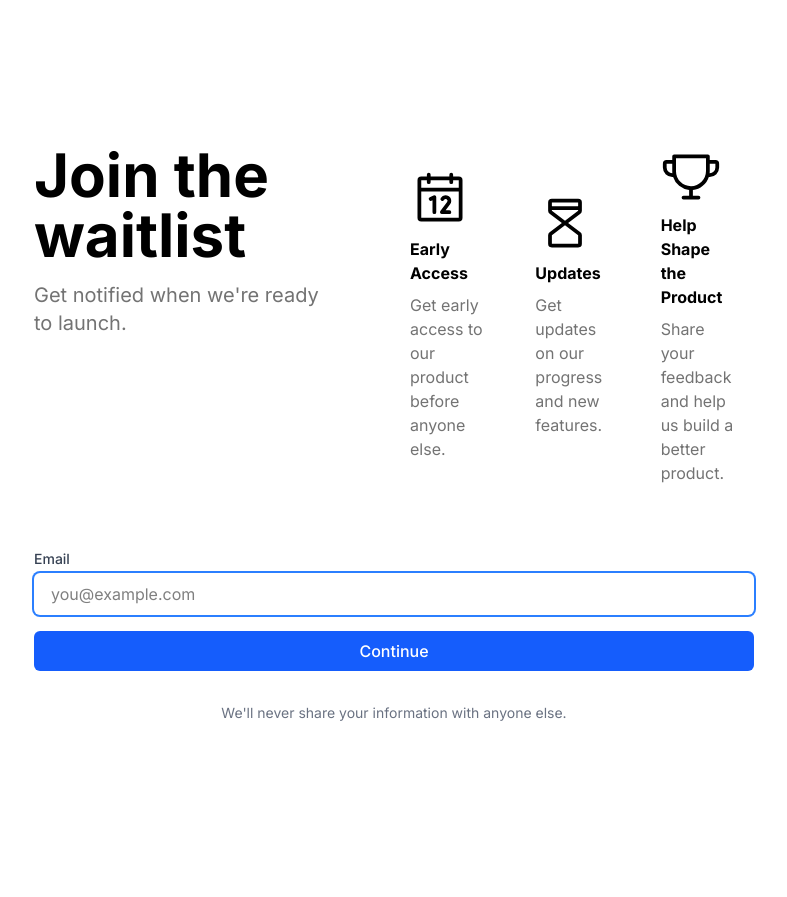
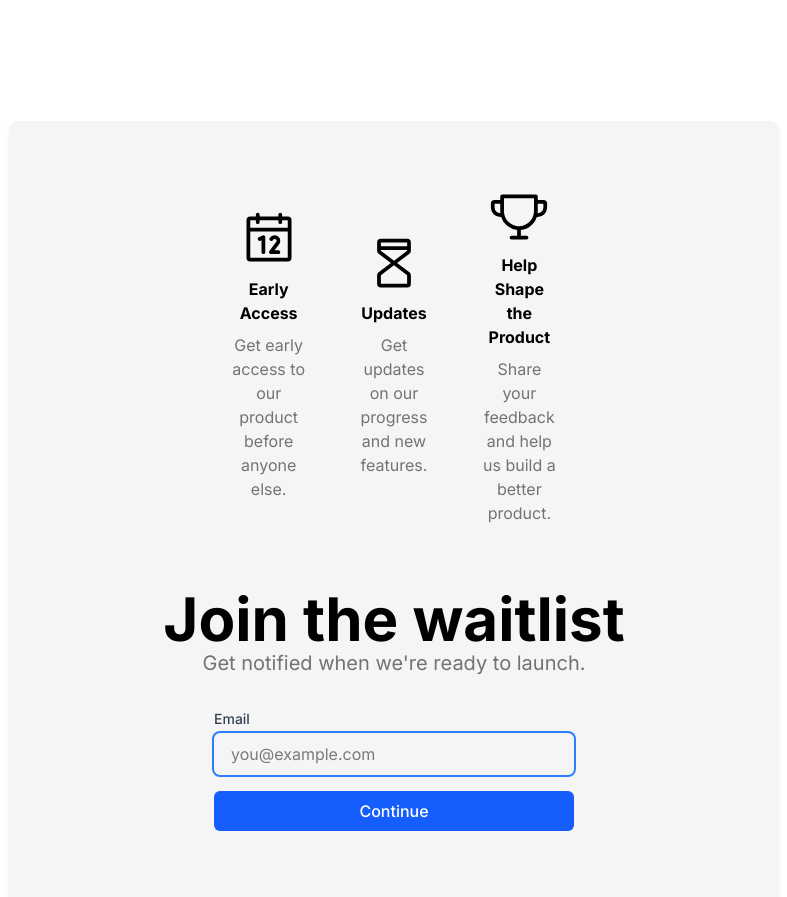
Before and after one commit to Lawrise/Nexus-Landing, a Next.js app: page / in a window 1280 px wide. Shown: the part 7120-8017 px from the top of the page, without its empty margins (246-1033 px from the left). Built offline with nearby package versions, Linux system fonts and the light colour scheme.

Commit message:
basic finish

```diff
--- a/src/app/layout.tsx
+++ b/src/app/layout.tsx
@@ -25,7 +25,7 @@ export default function RootLayout({
     <html lang="en" className={inter.className}>
       <body className="min-h-screen flex flex-col relative">
         <Header />
-        <main className="flex flex-col gap-y-8 md:gap-y-48 row-start-2 items-center py-8 px-8 sm:px-16 md:px-32 xl:px-64 relative">
+        <main className="flex flex-col gap-y-8 md:gap-y-48 row-start-2 items-center py-8 pb-32 px-8 sm:px-16 md:px-32 xl:px-64 relative">
           {children}
         </main>
         <footer className="flex justify-center items-center h-12 bg-gray-200">
--- a/src/app/page.tsx
+++ b/src/app/page.tsx
@@ -21,7 +21,6 @@ export default function Home() {
       <Cta />
       <Faq />
       <NotionLikeWaitlist />
-      <div className="h-[200px]">test</div>
     </>
   );
 }
--- a/src/components/Cta.tsx
+++ b/src/components/Cta.tsx
@@ -3,8 +3,8 @@ import { Button } from "@/components/ui/button";
 
 const Cta: React.FC = () => {
   return (
-	<section className="flex flex-col items-center justify-center  text-center bg-neutral-100 w-full rounded-md py-16 hover:outline-16 hover:outline-neutral-200">
-	<div className="w-1/2 flex flex-col items-center justify-center gap-4 gap-y-10">
+	<section className="flex flex-col items-center justify-center  shadow-md bg-neutral-100 w-full rounded-md py-16 hover:outline-16 hover:outline-neutral-200">
+	<div className="w-1/2 flex flex-col items-center justify-center text-center gap-4 gap-y-10">
 	  <h2 className="text-3xl sm:text-4xl md:text-6xl font-bold">
 		Join a Community of Learners & Stay Ahead
 	  </h2>
--- a/src/components/Faq.tsx
+++ b/src/components/Faq.tsx
@@ -1,9 +1,7 @@
 import React, { useState } from "react";
 import { motion, AnimatePresence } from "framer-motion";
-import FeatureHeader from "./Presentation/SectionsHeader";
+import SectionHeader from "./Presentation/SectionsHeader";
 import { FAQ_ICON, FAQ_QUESTIONS, FAQQuestionInterface } from "@/data";
-
-
 
 // FAQ Item component
 const FAQItem: React.FC<{ item: FAQQuestionInterface }> = ({ item }) => {
@@ -52,7 +50,7 @@ const FAQItem: React.FC<{ item: FAQQuestionInterface }> = ({ item }) => {
 const FAQ: React.FC = () => {
   return (
     <div className=" w-full  bg-white ">
-      <FeatureHeader
+      <SectionHeader
         title="FAQ"
         description="Get answers to the most common questions about Nexus."
         items={FAQ_ICON}
--- a/src/components/Presentation/AllFeatureSection.tsx
+++ b/src/components/Presentation/AllFeatureSection.tsx
@@ -1,11 +1,11 @@
 import { HoverEffect } from "@/components/ui/card-over-effect";
-import FeatureHeader from "@/components/Presentation/SectionsHeader";
+import SectionHeader from "@/components/Presentation/SectionsHeader";
 import { TARGET_USERS, FEATURES } from "@/data";
 
 const AllFeature: React.FC = () => {
   return (
     <section className="">
-      <FeatureHeader
+      <SectionHeader
         title="Blend all your study tools."
         description="Define what you want to learn and why it matters to you. Let us create a learning path that is tailored to you."
         link={{
--- a/src/components/Presentation/HabitSection.tsx
+++ b/src/components/Presentation/HabitSection.tsx
@@ -1,7 +1,7 @@
 import { PiHourglassHighFill } from "react-icons/pi";
 import { PiTrophy } from "react-icons/pi";
 import { PiCalendarDots } from "react-icons/pi";
-import FeatureHeader from "@/components/Presentation/SectionsHeader";
+import SectionHeader from "@/components/Presentation/SectionsHeader";
 
 const BENEFICES = [
   {
@@ -24,7 +24,7 @@ const BENEFICES = [
 const HabitFeature = () => {
   return (
     <section>
-      <FeatureHeader
+      <SectionHeader
         title="Make learning a habit."
         description="Learning isn’t just about consuming content—it’s about building a habit that sticks. Nexus helps you stay consistent with smart reminders and progress tracking."
         link={{ title: "Learn more about habit building", href: "#" }}
--- a/src/components/Presentation/LearningPathSection.tsx
+++ b/src/components/Presentation/LearningPathSection.tsx
@@ -1,7 +1,7 @@
 import { PiTarget } from "react-icons/pi";
 import { LuChartNoAxesCombined } from "react-icons/lu";
 import { PiCompass } from "react-icons/pi";
-import FeatureHeader from "@/components/Presentation/SectionsHeader";
+import SectionHeader from "@/components/Presentation/SectionsHeader";
 
 const BENEFICES = [
   {
@@ -25,7 +25,7 @@ const BENEFICES = [
 const LearningPathFeature = () => {
   return (
     <section>
-      <FeatureHeader
+      <SectionHeader
         title="Your study path, personalized."
         description="Tired of jumping between random tutorials, forgetting key concepts, and feeling stuck? Nexus builds your learning path for you."
         link={{ title: "More about the learning path", href: "#" }}
--- a/src/components/Presentation/SectionsHeader.tsx
+++ b/src/components/Presentation/SectionsHeader.tsx
@@ -2,26 +2,29 @@ import Link from "next/link";
 import React from "react";
 import { Button } from "../ui/button";
 import { LuArrowRight } from "react-icons/lu";
+import { cn } from "@/lib/utils";
 
 interface FeatureIconProps {
   icon: React.ReactNode;
   title: string;
   description: string;
+  className?: string;
 }
 
-const FeatureIcon: React.FC<FeatureIconProps> = ({
+export const FeatureIcon: React.FC<FeatureIconProps> = ({
   icon,
   title,
   description,
+  className,
 }) => (
-  <div className="flex flex-col justify-center items-start gap-y-2 text-start px-4">
+  <div className={cn("flex flex-col justify-center items-start gap-y-2 text-start px-4", className)}>
     {icon}
     <h3 className="font-bold">{title}</h3>
     <p className="text-neutral-500">{description}</p>
   </div>
 );
 
-interface FeatureHeaderProps {
+interface SectionHeaderProps {
   title: string;
   description: string;
   link?: {
@@ -35,7 +38,7 @@ interface FeatureHeaderProps {
   }[];
 }
 
-const FeatureHeader: React.FC<FeatureHeaderProps> = ({
+const SectionHeader: React.FC<SectionHeaderProps> = ({
   title,
   description,
   link,
@@ -79,4 +82,4 @@ const FeatureHeader: React.FC<FeatureHeaderProps> = ({
   </header>
 );
 
-export default FeatureHeader;
+export default SectionHeader;
--- a/src/components/Waitlist.tsx
+++ b/src/components/Waitlist.tsx
@@ -1,7 +1,10 @@
-import React, { useState } from 'react';
-import { motion, AnimatePresence } from 'framer-motion';
-import FeatureHeader from './Presentation/SectionsHeader';
-import { PiCalendar, PiHourglassHigh, PiTrophy } from 'react-icons/pi';
+import React, { useState } from "react";
+import { motion, AnimatePresence } from "framer-motion";
+import SectionHeader, { FeatureIcon } from "./Presentation/SectionsHeader";
+import { PiCalendar, PiHourglassHigh, PiTrophy } from "react-icons/pi";
+import Link from "next/link";
+import { Button } from "./ui/button";
+import { LuArrowRight } from "react-icons/lu";
 
 // TypeScript interface for form data
 interface FormData {
@@ -31,21 +34,23 @@ export const WAIT_LIST_ADVANTAGE = [
 
 const NotionLikeWaitlist: React.FC = () => {
   const [formData, setFormData] = useState<FormData>({
-    email: '',
-    name: '',
-    reason: ''
+    email: "",
+    name: "",
+    reason: "",
   });
   const [showSuccess, setShowSuccess] = useState(false);
   const [step, setStep] = useState(1);
   const [errors, setErrors] = useState<Partial<FormData>>({});
 
-  const handleChange = (e: React.ChangeEvent<HTMLInputElement | HTMLTextAreaElement>) => {
+  const handleChange = (
+    e: React.ChangeEvent<HTMLInputElement | HTMLTextAreaElement>
+  ) => {
     const { name, value } = e.target;
-    setFormData(prev => ({ ...prev, [name]: value }));
+    setFormData((prev) => ({ ...prev, [name]: value }));
 
     // Clear error for this field if it exists
     if (errors[name as keyof FormData]) {
-      setErrors(prev => ({ ...prev, [name]: undefined }));
+      setErrors((prev) => ({ ...prev, [name]: undefined }));
     }
   };
 
@@ -53,14 +58,14 @@ const NotionLikeWaitlist: React.FC = () => {
     const newErrors: Partial<FormData> = {};
 
     if (!formData.email) {
-      newErrors.email = 'Email is required';
+      newErrors.email = "Email is required";
     } else if (!/\S+@\S+\.\S+/.test(formData.email)) {
-      newErrors.email = 'Email is invalid';
+      newErrors.email = "Email is invalid";
     }
 
     if (step === 2) {
       if (!formData.name) {
-        newErrors.name = 'Name is required';
+        newErrors.name = "Name is required";
       }
     }
 
@@ -76,7 +81,7 @@ const NotionLikeWaitlist: React.FC = () => {
         setStep(2);
       } else {
         // Here you would typically send the data to your backend
-        console.log('Submitting waitlist request:', formData);
+        console.log("Submitting waitlist request:", formData);
         setShowSuccess(true);
       }
     }
@@ -87,11 +92,28 @@ const NotionLikeWaitlist: React.FC = () => {
   };
 
   return (
-    <div className="w-full mx-auto p-6 bg-white rounded-lg">
-      <FeatureHeader
-        title="Join the waitlist"
-        description="Get notified when we're ready to launch."
-        items={WAIT_LIST_ADVANTAGE} />
+    <div className="w-full flex flex-col items-center justify-center p-6 space-y-8 py-16 shadow-md bg-neutral-100 rounded-lg">
+
+	  <div className="grid grid-cols-3 gap-4 w-10/20 mb-16">
+        {WAIT_LIST_ADVANTAGE.map((advantage, index) => (
+          <FeatureIcon
+            key={index}
+            icon={advantage.icon}
+            title={advantage.title}
+            description={advantage.description}
+            className="flex flex-col justify-center items-center text-center"
+          />
+        ))}
+      </div>
+	  <div className="text-center">
+        <h1 className="text-3xl sm:text-4xl md:text-6xl font-bold">
+          Join the waitlist
+        </h1>
+        <p className="text-lg md:text-xl text-neutral-500">
+          Get notified when we're ready to launch.
+          <br className="hidden md:block" />
+        </p>
+      </div>
 
       <AnimatePresence mode="wait">
         {showSuccess ? (
@@ -101,13 +123,28 @@ const NotionLikeWaitlist: React.FC = () => {
             exit={{ opacity: 0, y: -10 }}
             className="text-center py-8"
           >
-            <div className="w-16 h-16 bg-green-100 rounded-full flex items-center justify-center mx-auto mb-4">
-              <svg className="w-8 h-8 text-green-500" fill="none" stroke="currentColor" viewBox="0 0 24 24" xmlns="http://www.w3.org/2000/svg">
-                <path strokeLinecap="round" strokeLinejoin="round" strokeWidth="2" d="M5 13l4 4L19 7"></path>
+            <div className=" h-16 bg-green-100 rounded-full flex items-center justify-center mx-auto mb-4">
+              <svg
+                className="w-8 h-8 text-green-500"
+                fill="none"
+                stroke="currentColor"
+                viewBox="0 0 24 24"
+                xmlns="http://www.w3.org/2000/svg"
+              >
+                <path
+                  strokeLinecap="round"
+                  strokeLinejoin="round"
+                  strokeWidth="2"
+                  d="M5 13l4 4L19 7"
+                ></path>
               </svg>
             </div>
-            <h3 className="text-xl font-medium text-gray-900 mb-2">You&apos;re on the list!</h3>
-            <p className="text-gray-600">We&apos;ll notify you when we&apos;re ready to launch.</p>
+            <h3 className="text-xl font-medium text-gray-900 mb-2">
+              You&apos;re on the list!
+            </h3>
+            <p className="text-gray-600">
+              We&apos;ll notify you when we&apos;re ready to launch.
+            </p>
           </motion.div>
         ) : (
           <motion.form
@@ -117,12 +154,15 @@ const NotionLikeWaitlist: React.FC = () => {
             exit={{ opacity: 0, x: step === 1 ? 20 : -20 }}
             transition={{ duration: 0.3 }}
             onSubmit={handleSubmit}
-            className="space-y-6"
+            className="space-y-6 w-1/2"
           >
             {step === 1 && (
               <div className="space-y-4">
                 <div>
-                  <label htmlFor="email" className="block text-sm font-medium text-gray-700 mb-1">
+                  <label
+                    htmlFor="email"
+                    className="block text-sm font-medium text-gray-700 mb-1"
+                  >
                     Email
                   </label>
                   <input
@@ -135,7 +175,9 @@ const NotionLikeWaitlist: React.FC = () => {
                     className="w-full px-4 py-2 border border-gray-300 rounded-md focus:outline-none focus:ring-2 focus:ring-blue-500 focus:border-transparent"
                     autoFocus
                   />
-                  {errors.email && <p className="mt-1 text-sm text-red-600">{errors.email}</p>}
+                  {errors.email && (
+                    <p className="mt-1 text-sm text-red-600">{errors.email}</p>
+                  )}
                 </div>
 
                 <motion.button
@@ -151,8 +193,21 @@ const NotionLikeWaitlist: React.FC = () => {
 
             {step === 2 && (
               <div className="space-y-4">
-                <div>
-                  <label htmlFor="name" className="block text-sm font-medium text-gray-700 mb-1">
+        <div className="grid grid-cols-3 gap-4 w-10/20">
+        {WAIT_LIST_ADVANTAGE.map((advantage, index) => (
+          <FeatureIcon
+            key={index}
+            icon={advantage.icon}
+            title={advantage.title}
+            description={advantage.description}
+            className="flex flex-col justify-center items-center text-center"
+          />
+        ))}
+      </div>        <div>
+                  <label
+                    htmlFor="name"
+                    className="block text-sm font-medium text-gray-700 mb-1"
+                  >
                     Name
                   </label>
                   <input
@@ -165,11 +220,16 @@ const NotionLikeWaitlist: React.FC = () => {
                     className="w-full px-4 py-2 border border-gray-300 rounded-md focus:outline-none focus:ring-2 focus:ring-blue-500 focus:border-transparent"
                     autoFocus
                   />
-                  {errors.name && <p className="mt-1 text-sm text-red-600">{errors.name}</p>}
+                  {errors.name && (
+                    <p className="mt-1 text-sm text-red-600">{errors.name}</p>
+                  )}
                 </div>
 
                 <div>
-                  <label htmlFor="reason" className="block text-sm font-medium text-gray-700 mb-1">
+                  <label
+                    htmlFor="reason"
+                    className="block text-sm font-medium text-gray-700 mb-1"
+                  >
                     Why are you interested? (optional)
                   </label>
                   <textarea
@@ -208,6 +268,7 @@ const NotionLikeWaitlist: React.FC = () => {
         )}
       </AnimatePresence>
 
+
       <div className="mt-8 text-center text-sm text-gray-500">
         <p>We&apos;ll never share your information with anyone else.</p>
       </div>
```
